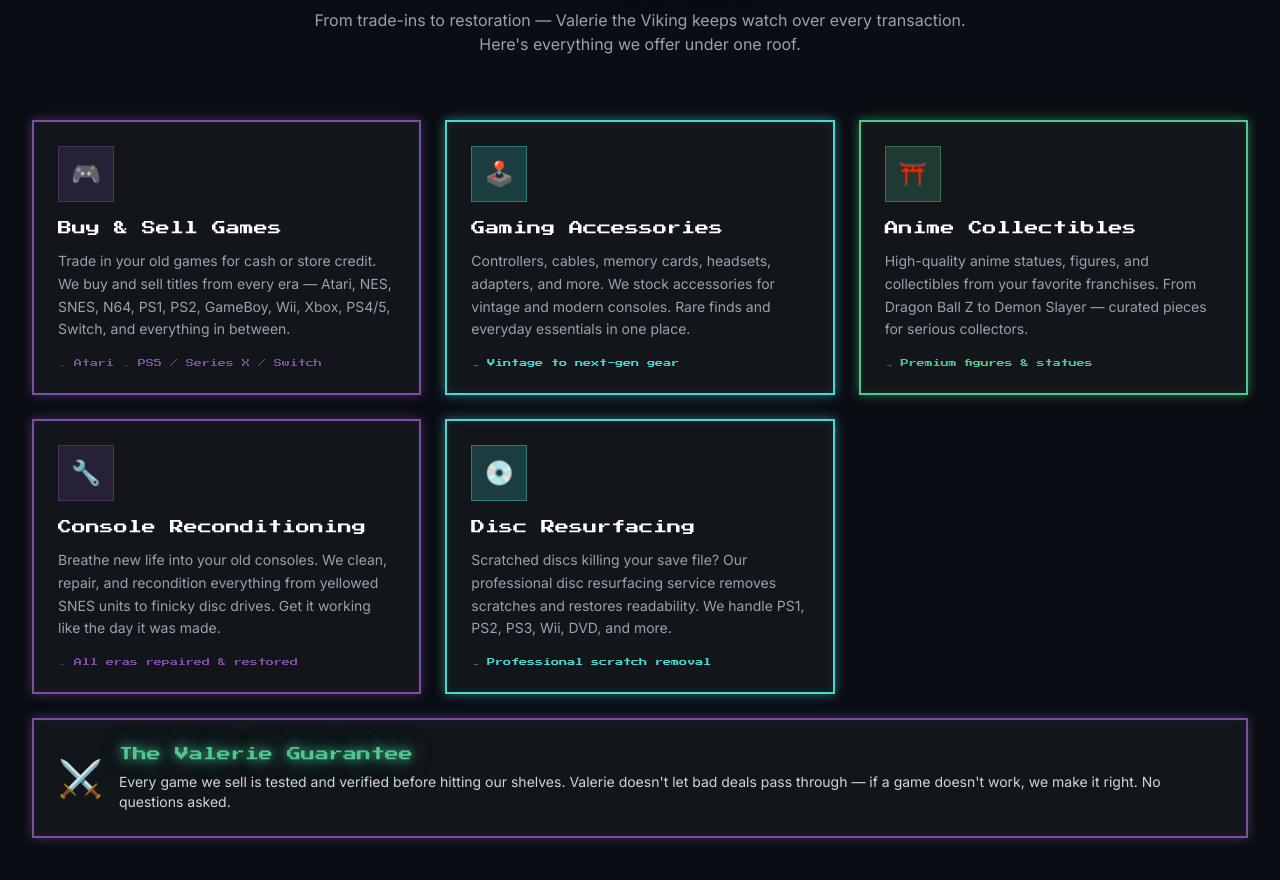
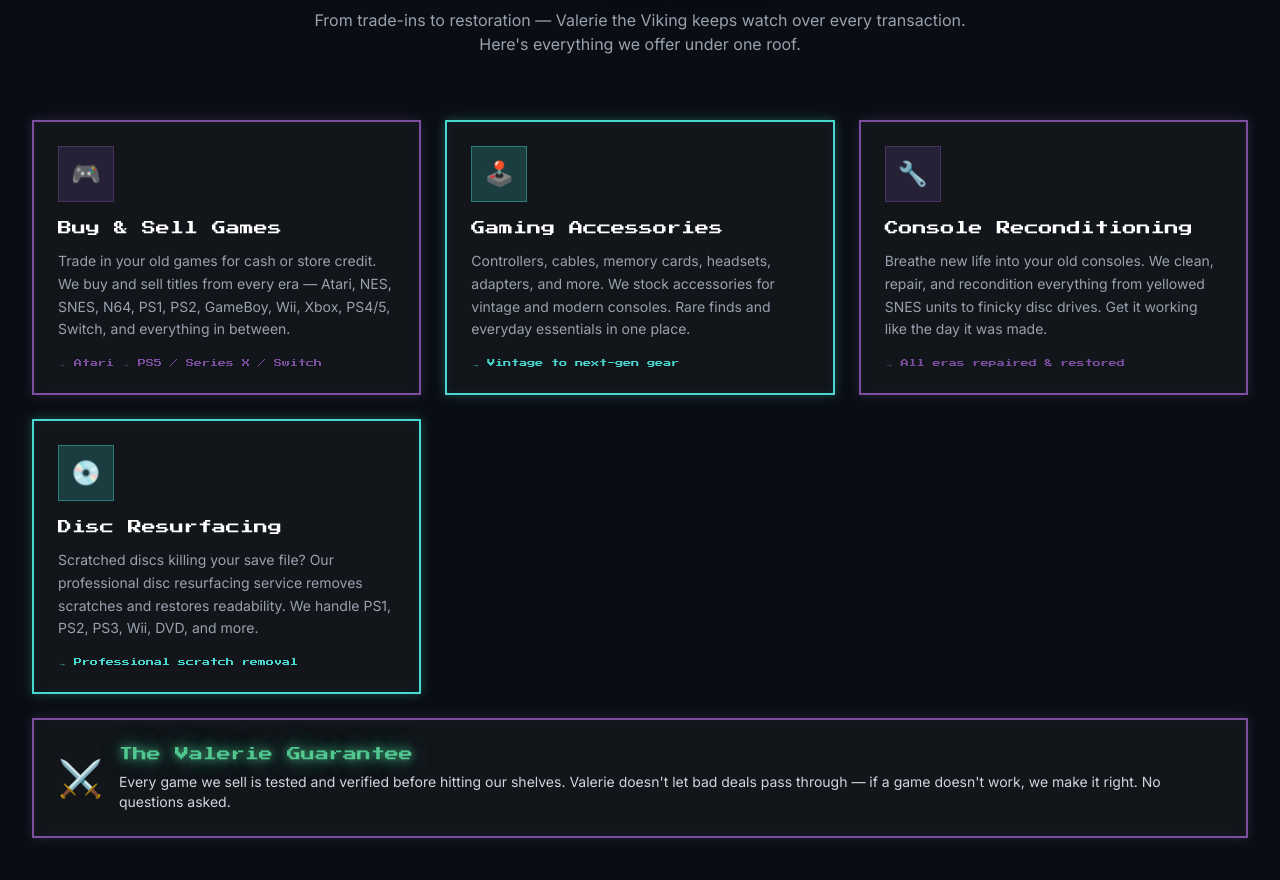
Before and after one commit to dreamquest-videogames/dreamquest-videogames.github.io, a Next.js app: page / in a window 1280 px wide. Shown: the part 960-1840 px from the top of the page. Built offline with nearby package versions, Linux system fonts and the light colour scheme.

Commit message:
feat: remove anime collectibles from services

```diff
--- a/app/components/Services.tsx
+++ b/app/components/Services.tsx
@@ -14,14 +14,6 @@ const services = [
       "Controllers, cables, memory cards, headsets, adapters, and more. We stock accessories for vintage and modern consoles. Rare finds and everyday essentials in one place.",
     highlight: "Vintage to next-gen gear",
     color: "teal",
-  },
-  {
-    icon: "⛩️",
-    title: "Anime Collectibles",
-    description:
-      "High-quality anime statues, figures, and collectibles from your favorite franchises. From Dragon Ball Z to Demon Slayer — curated pieces for serious collectors.",
-    highlight: "Premium figures & statues",
-    color: "green",
   },
   {
     icon: "🔧",
--- a/app/globals.css
+++ b/app/globals.css
@@ -6,7 +6,7 @@
   --color-purple: #7b4ea0;
   --color-teal: #48d8d0;
   --color-green: #50c890;
-  --color-bg: #0a0e14;
+  --color-bg: #fafafa;
 }
 
 * {
@@ -18,8 +18,8 @@ html {
 }
 
 body {
-  background-color: #0a0e14;
-  color: white;
+  background-color: #fafafa;
+  color: #1a1020;
   font-family: var(--font-inter);
 }
 
@@ -43,8 +43,8 @@ body {
     0deg,
     transparent,
     transparent 2px,
-    rgba(0, 0, 0, 0.05) 2px,
-    rgba(0, 0, 0, 0.05) 4px
+    rgba(0, 0, 0, 0.02) 2px,
+    rgba(0, 0, 0, 0.02) 4px
   );
   pointer-events: none;
   z-index: 1;
@@ -53,17 +53,17 @@ body {
 /* Pixel border effect */
 .pixel-border {
   border: 2px solid #7b4ea0;
-  box-shadow: 0 0 10px rgba(123, 78, 160, 0.5), inset 0 0 10px rgba(123, 78, 160, 0.1);
+  box-shadow: 0 0 10px rgba(123, 78, 160, 0.3), inset 0 0 10px rgba(123, 78, 160, 0.05);
 }
 
 .pixel-border-teal {
   border: 2px solid #48d8d0;
-  box-shadow: 0 0 10px rgba(72, 216, 208, 0.5), inset 0 0 10px rgba(72, 216, 208, 0.1);
+  box-shadow: 0 0 10px rgba(72, 216, 208, 0.3), inset 0 0 10px rgba(72, 216, 208, 0.05);
 }
 
 .pixel-border-green {
   border: 2px solid #50c890;
-  box-shadow: 0 0 10px rgba(80, 200, 144, 0.5), inset 0 0 10px rgba(80, 200, 144, 0.1);
+  box-shadow: 0 0 10px rgba(80, 200, 144, 0.3), inset 0 0 10px rgba(80, 200, 144, 0.05);
 }
 
 /* Glow text effects */
@@ -86,7 +86,7 @@ body {
 
 .card-hover:hover {
   transform: translateY(-4px);
-  box-shadow: 0 0 20px rgba(123, 78, 160, 0.6), 0 0 40px rgba(123, 78, 160, 0.3);
+  box-shadow: 0 0 20px rgba(123, 78, 160, 0.4), 0 0 40px rgba(123, 78, 160, 0.2);
 }
 
 /* Button glow */
@@ -107,8 +107,8 @@ body {
 /* Hero grid background */
 .hero-grid {
   background-image:
-    linear-gradient(rgba(123, 78, 160, 0.12) 1px, transparent 1px),
-    linear-gradient(90deg, rgba(123, 78, 160, 0.12) 1px, transparent 1px);
+    linear-gradient(rgba(123, 78, 160, 0.06) 1px, transparent 1px),
+    linear-gradient(90deg, rgba(123, 78, 160, 0.06) 1px, transparent 1px);
   background-size: 40px 40px;
 }
 
@@ -128,7 +128,7 @@ body {
 }
 
 ::-webkit-scrollbar-track {
-  background: #0a0e14;
+  background: #f4f0fa;
 }
 
 ::-webkit-scrollbar-thumb {
--- a/app/layout.tsx
+++ b/app/layout.tsx
@@ -86,7 +86,7 @@ export default function RootLayout({
         />
       </head>
       <body
-        className={`${inter.variable} ${pressStart2P.variable} antialiased bg-[#0A0E14] text-white`}
+        className={`${inter.variable} ${pressStart2P.variable} antialiased bg-[#FAFAFA] text-[#1A1020]`}
       >
         {children}
       </body>
```
